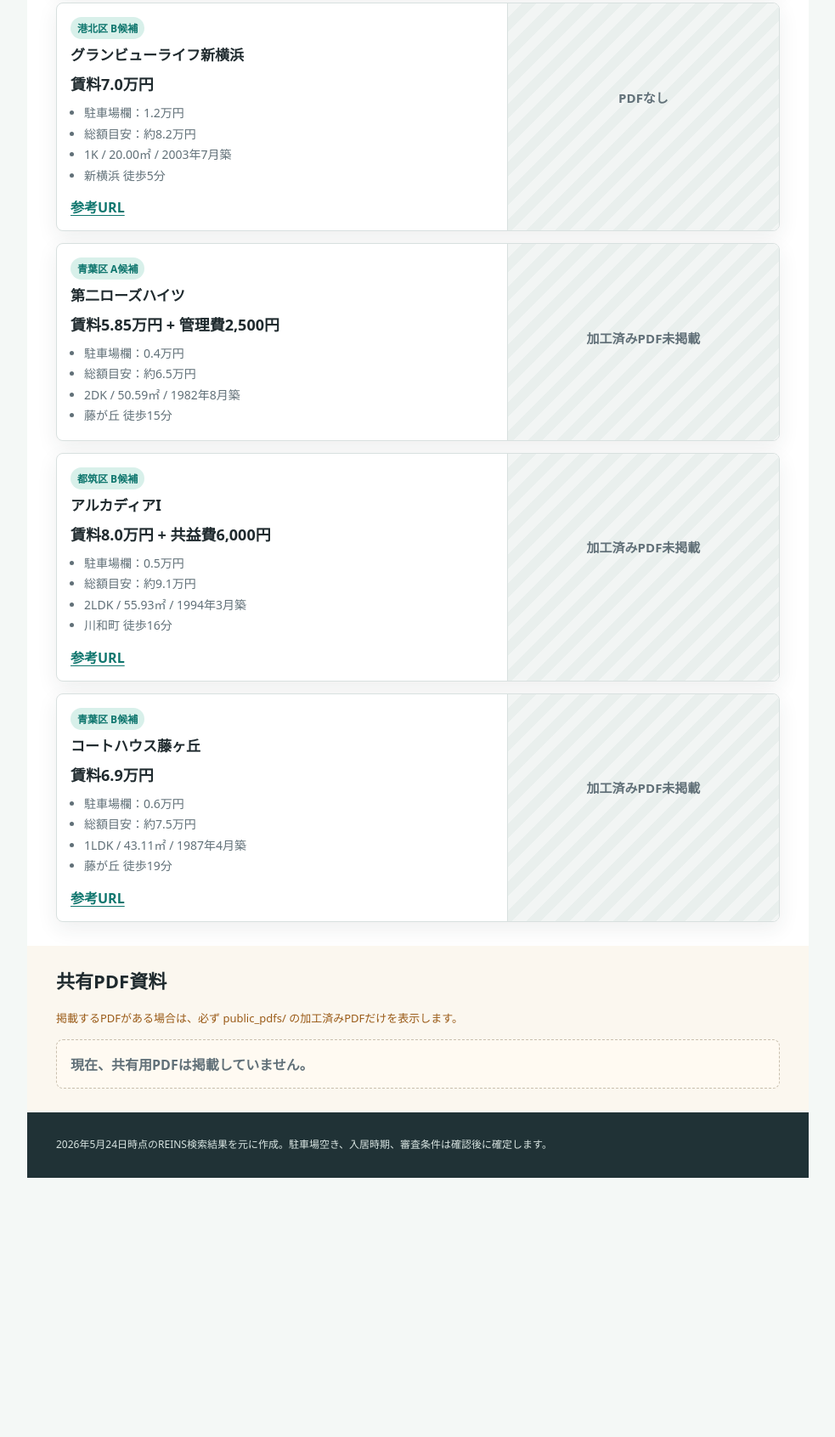
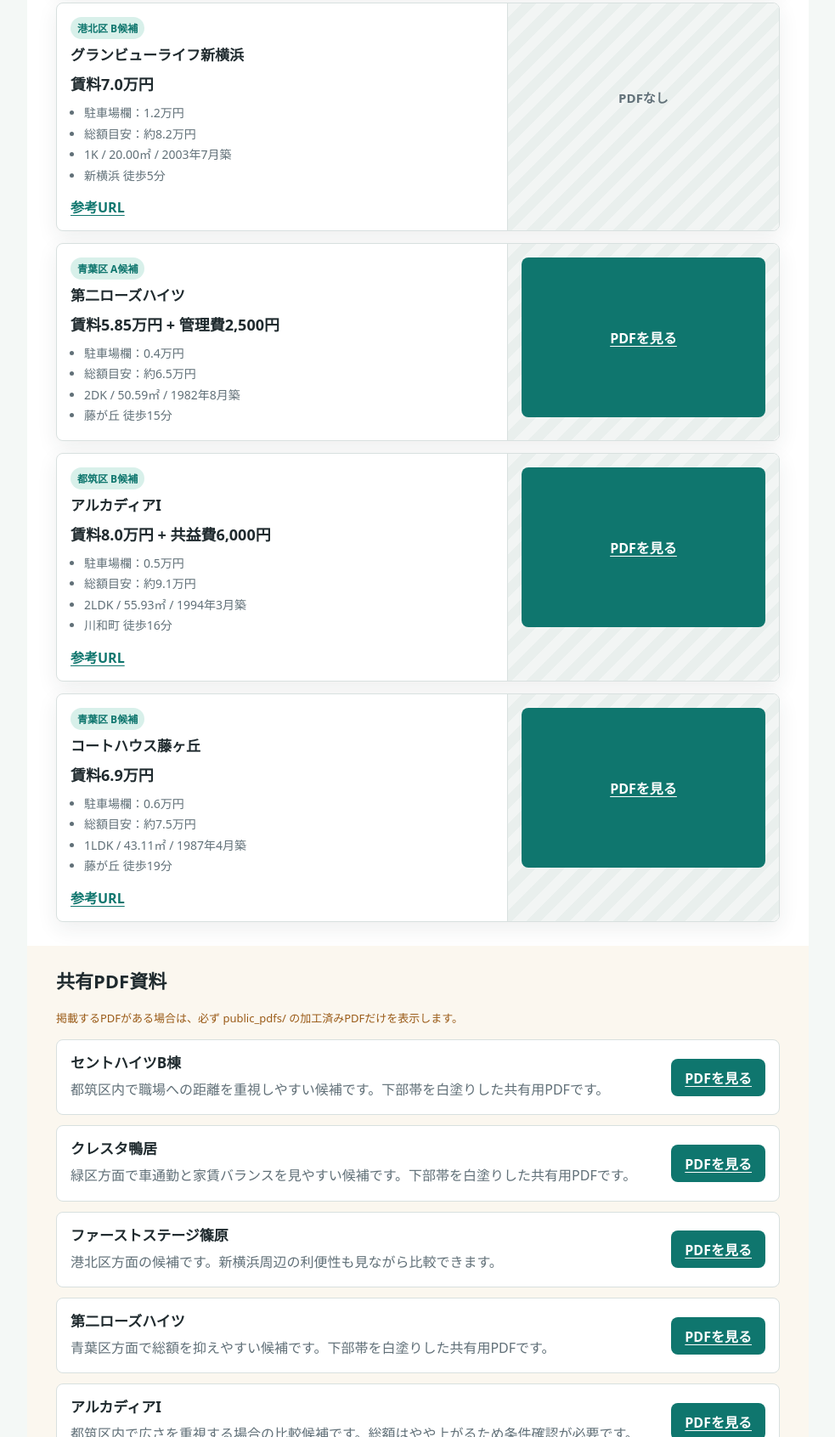
Before and after one commit to gogo55st-bit/katsukawa-proposal, a plain HTML site: page index.html in a window 1280 px wide. Shown: the part 2514-4205 px from the top of the page at 85% size, without its empty margins (148-1131 px from the left). Before the commit the page ends 3900 px from the top, so only its background shows below. Drawn offline with Linux system fonts and the light colour scheme.

Commit message:
update proposal page

```diff
--- a/index.html
+++ b/index.html
@@ -107,7 +107,7 @@
               <a class="text-link" href="https://www.housecom.jp/room_3394426/">参考URL</a>
             </div>
             <div class="pdf-box">
-              <p class="pdf-empty">加工済みPDF未掲載</p>
+              <a class="pdf-button pdf-button--box" href="./public_pdfs/saint-heights-b_お客様共有用.pdf" target="_blank" rel="noopener">PDFを見る</a>
             </div>
           </article>
 
@@ -124,7 +124,7 @@
               </ul>
             </div>
             <div class="pdf-box">
-              <p class="pdf-empty">加工済みPDF未掲載</p>
+              <a class="pdf-button pdf-button--box" href="./public_pdfs/cresta-kamoi_お客様共有用.pdf" target="_blank" rel="noopener">PDFを見る</a>
             </div>
           </article>
 
@@ -142,7 +142,7 @@
               <a class="text-link" href="https://www.chintaistyle.jp/result/detail-close_714072592343.html">参考URL</a>
             </div>
             <div class="pdf-box">
-              <p class="pdf-empty">加工済みPDF未掲載</p>
+              <a class="pdf-button pdf-button--box" href="./public_pdfs/first-stage-shinohara_お客様共有用.pdf" target="_blank" rel="noopener">PDFを見る</a>
             </div>
           </article>
 
@@ -177,7 +177,7 @@
               </ul>
             </div>
             <div class="pdf-box">
-              <p class="pdf-empty">加工済みPDF未掲載</p>
+              <a class="pdf-button pdf-button--box" href="./public_pdfs/daini-rose-heights_お客様共有用.pdf" target="_blank" rel="noopener">PDFを見る</a>
             </div>
           </article>
 
@@ -195,7 +195,7 @@
               <a class="text-link" href="https://www.next-life.co.jp/articles/66380/">参考URL</a>
             </div>
             <div class="pdf-box">
-              <p class="pdf-empty">加工済みPDF未掲載</p>
+              <a class="pdf-button pdf-button--box" href="./public_pdfs/arcadia-i_お客様共有用.pdf" target="_blank" rel="noopener">PDFを見る</a>
             </div>
           </article>
 
@@ -213,7 +213,7 @@
               <a class="text-link" href="https://airdoor.jp/building/115232">参考URL</a>
             </div>
             <div class="pdf-box">
-              <p class="pdf-empty">加工済みPDF未掲載</p>
+              <a class="pdf-button pdf-button--box" href="./public_pdfs/court-house-fujigaoka_お客様共有用.pdf" target="_blank" rel="noopener">PDFを見る</a>
             </div>
           </article>
         </div>
@@ -226,18 +226,53 @@
         </div>
 
         <div class="pdf-list" aria-label="共有PDF一覧">
-          <p class="pdf-list__empty">現在、共有用PDFは掲載していません。</p>
-
-          <!--
-          PDFを掲載する場合の形:
           <article class="pdf-card">
             <div>
-              <h3>物件資料タイトル</h3>
-              <p>お客様に伝えたい補足コメントを入れます。</p>
+              <h3>セントハイツB棟</h3>
+              <p>都筑区内で職場への距離を重視しやすい候補です。下部帯を白塗りした共有用PDFです。</p>
             </div>
-            <a class="pdf-button" href="./public_pdfs/加工済みPDF名.pdf" target="_blank" rel="noopener">PDFを見る</a>
+            <a class="pdf-button" href="./public_pdfs/saint-heights-b_お客様共有用.pdf" target="_blank" rel="noopener">PDFを見る</a>
           </article>
-          -->
+
+          <article class="pdf-card">
+            <div>
+              <h3>クレスタ鴨居</h3>
+              <p>緑区方面で車通勤と家賃バランスを見やすい候補です。下部帯を白塗りした共有用PDFです。</p>
+            </div>
+            <a class="pdf-button" href="./public_pdfs/cresta-kamoi_お客様共有用.pdf" target="_blank" rel="noopener">PDFを見る</a>
+          </article>
+
+          <article class="pdf-card">
+            <div>
+              <h3>ファーストステージ篠原</h3>
+              <p>港北区方面の候補です。新横浜周辺の利便性も見ながら比較できます。</p>
+            </div>
+            <a class="pdf-button" href="./public_pdfs/first-stage-shinohara_お客様共有用.pdf" target="_blank" rel="noopener">PDFを見る</a>
+          </article>
+
+          <article class="pdf-card">
+            <div>
+              <h3>第二ローズハイツ</h3>
+              <p>青葉区方面で総額を抑えやすい候補です。下部帯を白塗りした共有用PDFです。</p>
+            </div>
+            <a class="pdf-button" href="./public_pdfs/daini-rose-heights_お客様共有用.pdf" target="_blank" rel="noopener">PDFを見る</a>
+          </article>
+
+          <article class="pdf-card">
+            <div>
+              <h3>アルカディアI</h3>
+              <p>都筑区内で広さを重視する場合の比較候補です。総額はやや上がるため条件確認が必要です。</p>
+            </div>
+            <a class="pdf-button" href="./public_pdfs/arcadia-i_お客様共有用.pdf" target="_blank" rel="noopener">PDFを見る</a>
+          </article>
+
+          <article class="pdf-card">
+            <div>
+              <h3>コートハウス藤ヶ丘</h3>
+              <p>青葉区方面の広め候補です。車通勤距離と駐車場条件をあわせて確認します。</p>
+            </div>
+            <a class="pdf-button" href="./public_pdfs/court-house-fujigaoka_お客様共有用.pdf" target="_blank" rel="noopener">PDFを見る</a>
+          </article>
         </div>
       </section>
 
--- a/styles.css
+++ b/styles.css
@@ -315,6 +315,17 @@
   color: #ffffff;
 }
 
+.pdf-box .pdf-button--box {
+  display: grid;
+  width: calc(100% - 32px);
+  min-height: 188px;
+  margin: 16px;
+  place-items: center;
+  border-radius: 8px;
+  background: var(--accent);
+  color: #ffffff;
+}
+
 .footer {
   background: #203236;
   color: #d9e5e2;
```
Also changed, not shown: 9 other files.
